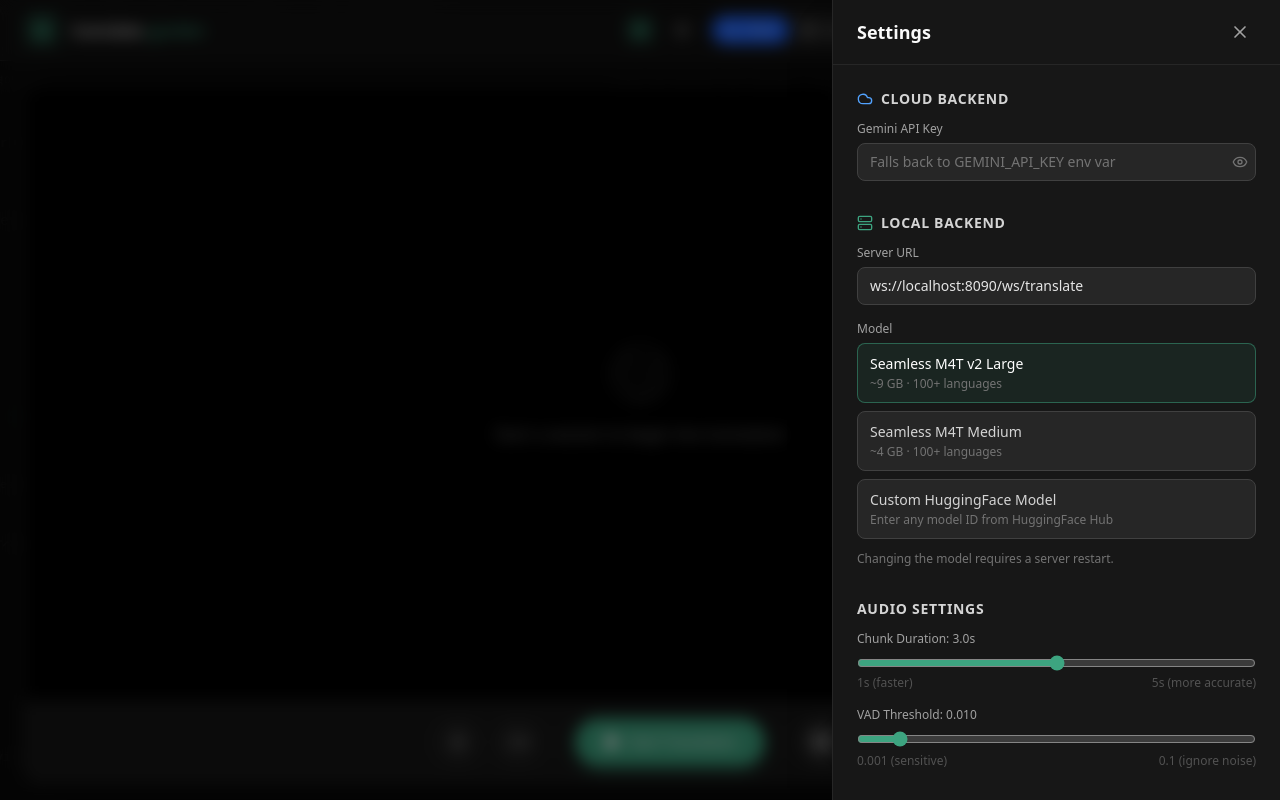
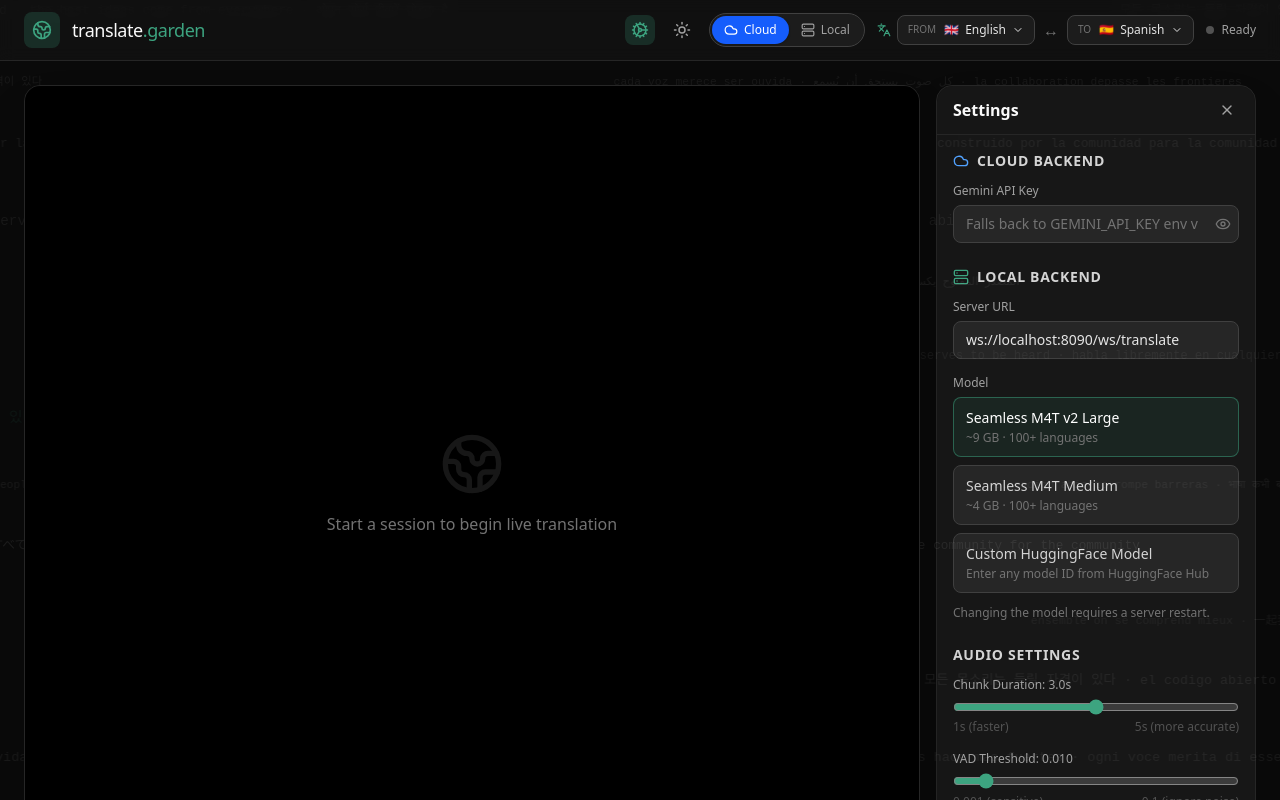
Before and after one commit to CBK47/Open-Translate, a React (Vite) app: page / in a window 1280 px wide. Both pictures are taken after a click on the button 639 px from the left and 30 px from the top of the page. Shown: the top 800 px of the page. Built offline with nearby package versions, Linux system fonts and the light colour scheme.

Commit message:
feat: Settings panel opens inline to the right of video stream
Replace fullscreen overlay settings with side-by-side layout.
Settings panel appears as a scrollable card beside the video.

Co-Authored-By: Claude Opus 4.6 (1M context) <noreply@anthropic.com>

```diff
--- a/src/App.tsx
+++ b/src/App.tsx
@@ -702,19 +702,18 @@ export default function App() {
         </div>
       </header>
 
-      {/* Settings Panel */}
+      <div className="flex-1 flex gap-4 p-4 md:p-6 max-w-7xl mx-auto w-full min-h-0">
+      {/* Settings Panel - inline to the right of main content */}
       {showSettings && (
-        <div className="fixed inset-0 z-50 flex justify-end" onClick={(e) => { if (e.target === e.currentTarget) setShowSettings(false); }}>
-          <div className="absolute inset-0 bg-black/50 backdrop-blur-sm" />
-          <div className="relative w-full max-w-md bg-neutral-900 border-l border-neutral-800 shadow-2xl overflow-y-auto">
-            <div className="sticky top-0 bg-neutral-900/95 backdrop-blur-sm border-b border-neutral-800 px-6 py-4 flex items-center justify-between z-10">
-              <h2 className="text-lg font-semibold">Settings</h2>
-              <button onClick={() => setShowSettings(false)} className="p-1.5 rounded-lg hover:bg-neutral-800 text-neutral-400 hover:text-neutral-200 transition-colors">
-                <X className="w-5 h-5" />
+          <div className="order-2 w-80 shrink-0 bg-neutral-900 border border-neutral-800 rounded-2xl shadow-2xl overflow-y-auto flex flex-col">
+            <div className="sticky top-0 bg-neutral-900/95 backdrop-blur-sm border-b border-neutral-800 px-4 py-3 flex items-center justify-between z-10 rounded-t-2xl">
+              <h2 className="text-base font-semibold">Settings</h2>
+              <button onClick={() => setShowSettings(false)} className="p-1 rounded-lg hover:bg-neutral-800 text-neutral-400 hover:text-neutral-200 transition-colors">
+                <X className="w-4 h-4" />
               </button>
             </div>
 
-            <div className="p-6 space-y-8">
+            <div className="p-4 space-y-6 text-sm">
               {/* Cloud Backend */}
               <section>
                 <h3 className="text-sm font-semibold text-neutral-300 uppercase tracking-wider mb-3 flex items-center gap-2">
@@ -862,10 +861,9 @@ export default function App() {
               </section>
             </div>
           </div>
-        </div>
       )}
 
-      <main className="flex-1 p-4 md:p-6 max-w-7xl mx-auto w-full flex flex-col gap-6">
+        <main className="order-1 flex-1 flex flex-col gap-6 min-w-0">
         <div className="relative flex-1 bg-neutral-900 rounded-2xl overflow-hidden border border-neutral-800 shadow-2xl flex flex-col min-h-[400px]">
           <div className="flex-1 relative bg-black flex items-center justify-center">
             <video
@@ -975,6 +973,7 @@ export default function App() {
           </div>
         </div>
       </main>
+      </div>
     </div>
   );
 }
```
